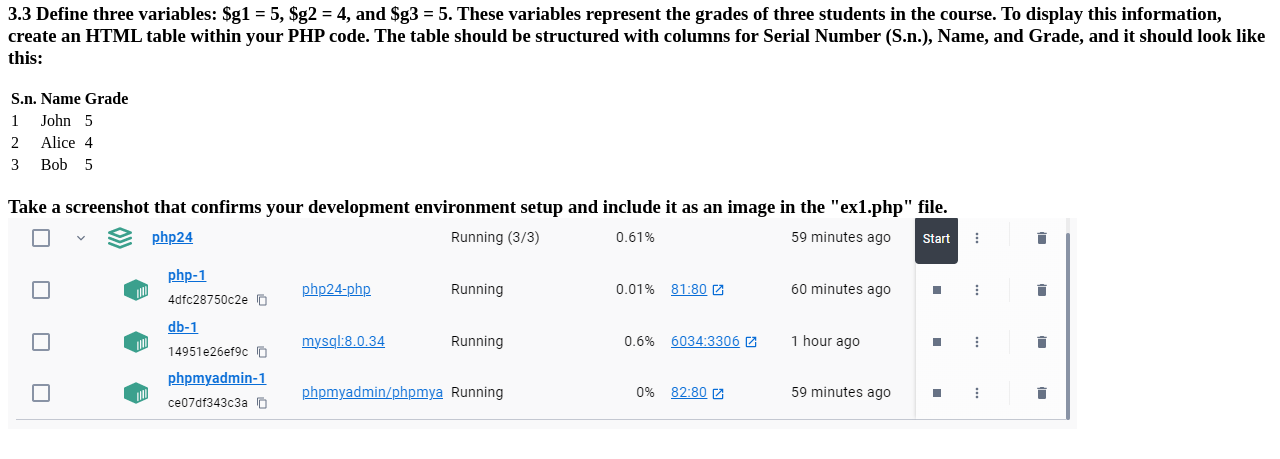
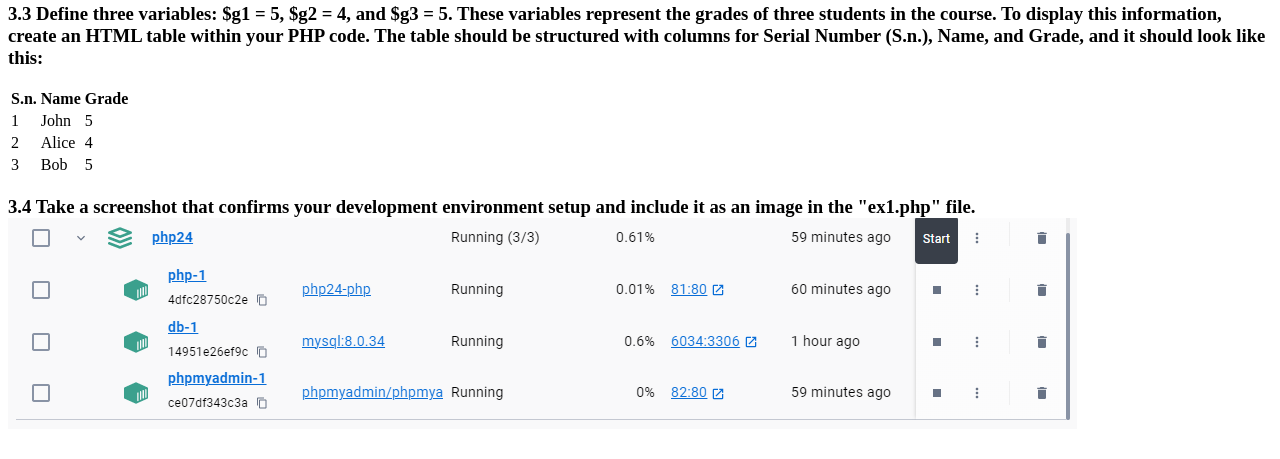
Before and after one commit to AsithaSandaru/src, a PHP site: page /Asitha_Tasks/ex1.php in a window 1280 px wide. Shown: the part 176-635 px from the top of the page. Run offline with PHP 8.4, Linux system fonts and the light colour scheme.

Commit message:
ex1 commit

```diff
--- a/Asitha_Tasks/ex1.php
+++ b/Asitha_Tasks/ex1.php
@@ -43,7 +43,7 @@
 
     </table>
 
-    <h3>Take a screenshot that confirms your
+    <h3>3.4 Take a screenshot that confirms your
         development environment setup and include it as an image in the "ex1.php" file.
     <img src="images/24.png" alt="Web Development Environment">
 </h3>
```
